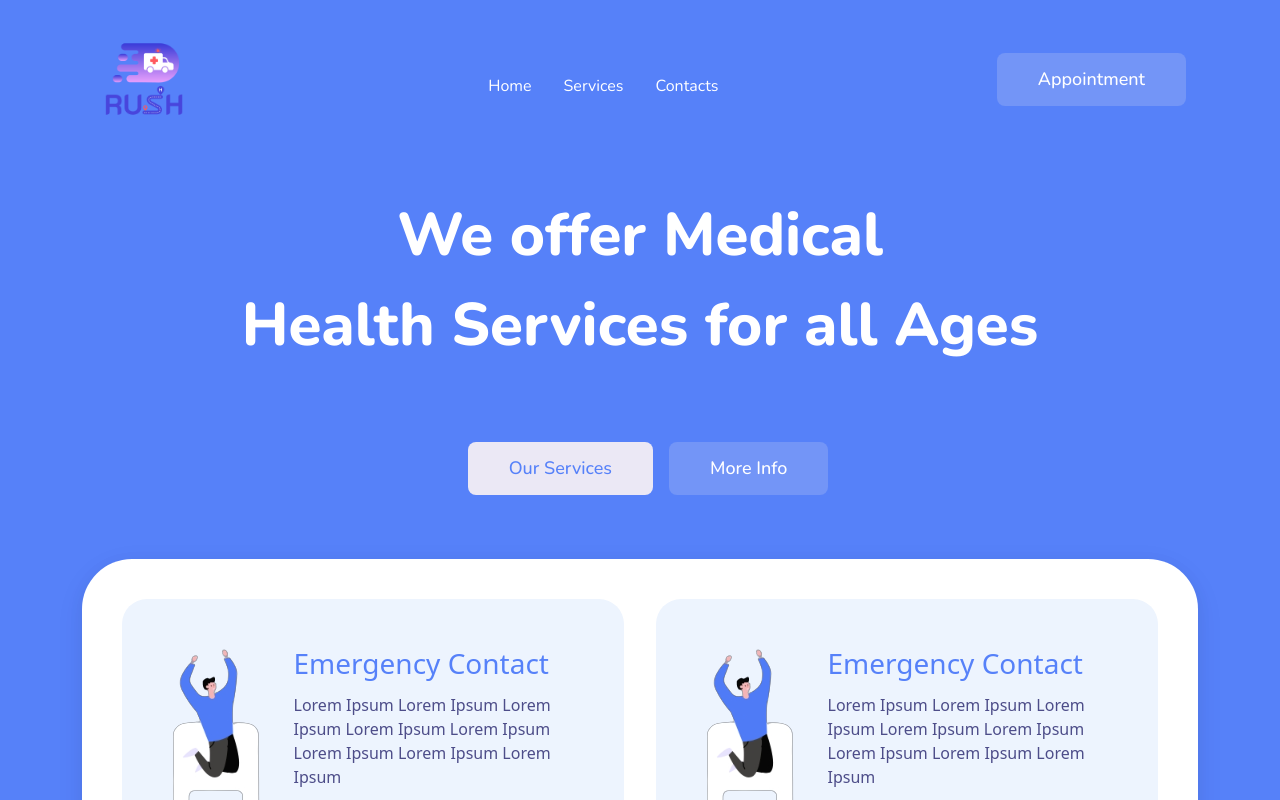
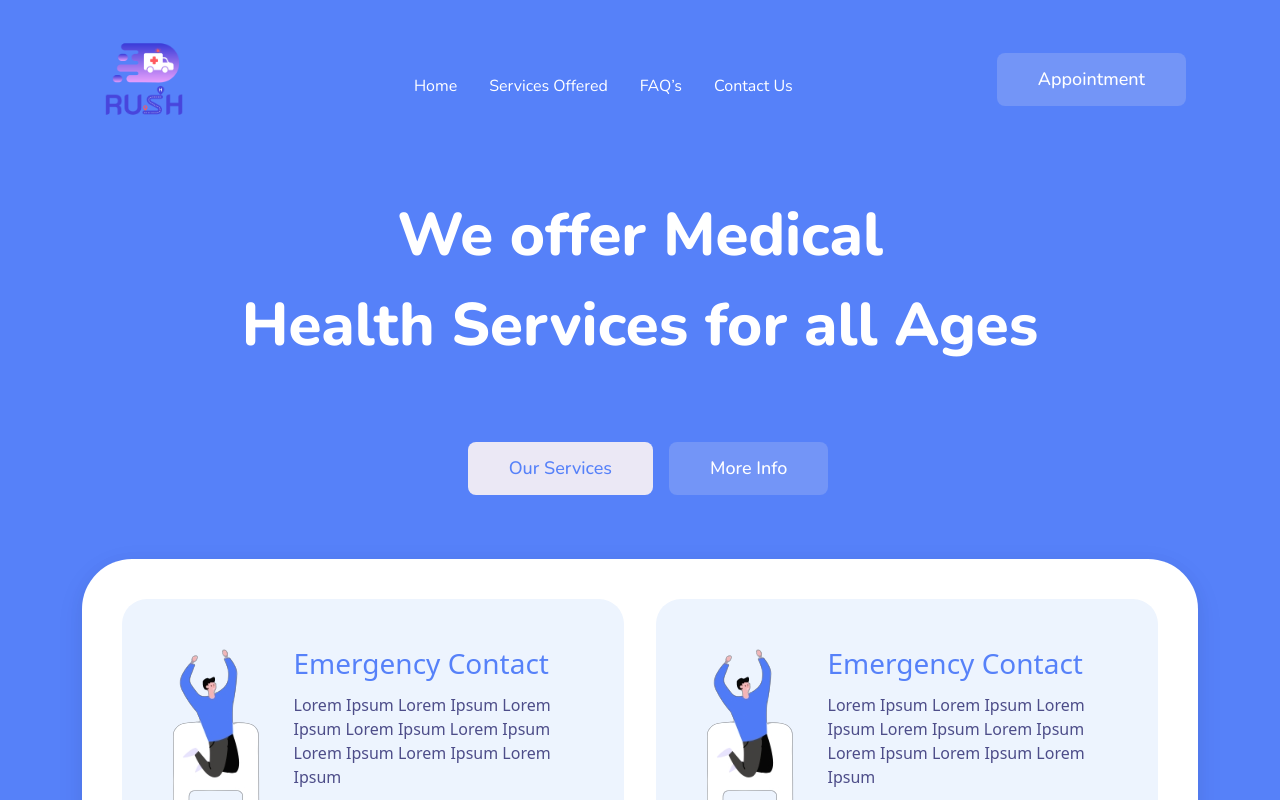
Before and after one commit to Emon-Ahmed/Project-Rush-Website, a Next.js app: page / in a window 1280 px wide. Shown: the top 800 px of the page. Built offline with nearby package versions, Linux system fonts and the light colour scheme.

Commit message:
Added New Menus

```diff
--- a/Components/Global/Navbar.js
+++ b/Components/Global/Navbar.js
@@ -40,7 +40,7 @@ const Navbar = () => {
               className="nav-item text-white text-decoration-none ms-3"
             >
               <span className="nav-link" aria-current="page" href="#">
-                Services
+                Services Offered
               </span>
             </Link>
             <Link
@@ -48,7 +48,15 @@ const Navbar = () => {
               className="nav-item text-white text-decoration-none ms-3"
             >
               <span className="nav-link" aria-current="page" href="#">
-                Contacts
+                FAQ’s
+              </span>
+            </Link>
+            <Link
+              href={"/"}
+              className="nav-item text-white text-decoration-none ms-3"
+            >
+              <span className="nav-link" aria-current="page" href="#">
+                Contact Us
               </span>
             </Link>
           </ul>
```
